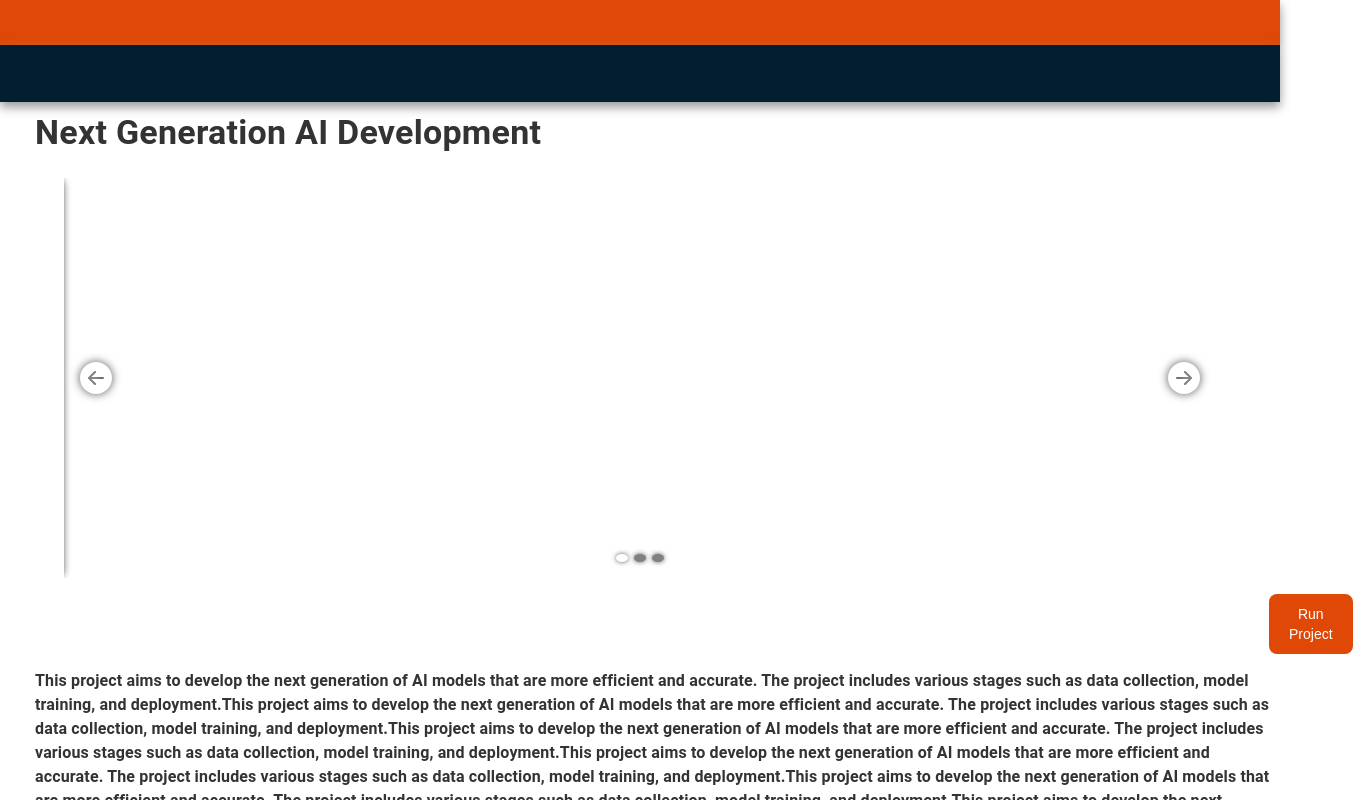
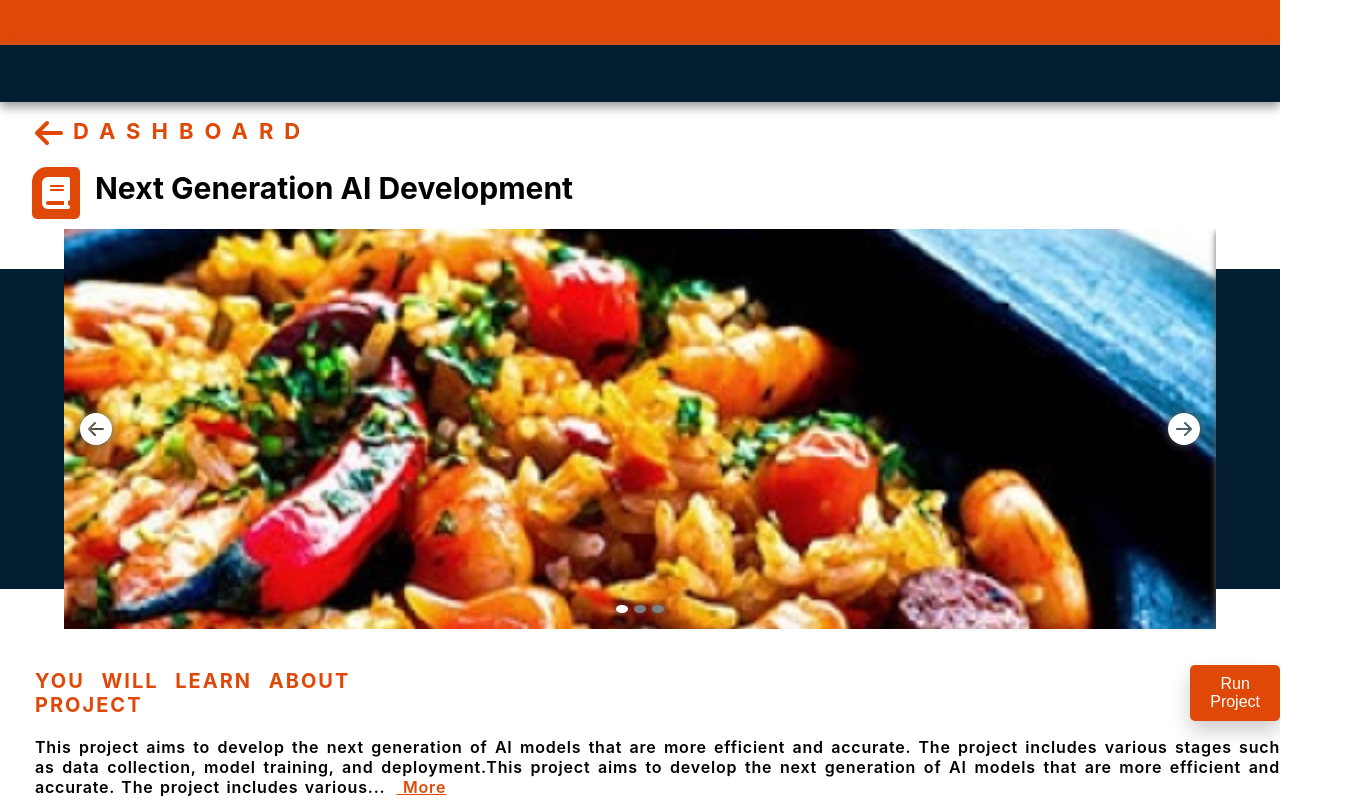
Before and after one commit to hshdacs/Hall_of_Fame, a React (Create React App) app in the folder webui/: page / in a window 1280 px wide. Both pictures are taken after a click on the button 252 px from the left and 452 px from the top of the page. Shown: the top 800 px of the page, 1363 px wide, since content can reach past the window. Built offline with nearby package versions, Linux system fonts and the light colour scheme.

Commit message:
project description screen changes

```diff
--- a/webui/package.json
+++ b/webui/package.json
@@ -5,6 +5,8 @@
   "dependencies": {
     "@emotion/react": "^11.11.4",
     "@emotion/styled": "^11.11.5",
+    "@fortawesome/free-solid-svg-icons": "^6.5.2",
+    "@fortawesome/react-fontawesome": "^0.2.1",
     "@mui/icons-material": "^5.15.18",
     "@mui/material": "^5.15.18",
     "@testing-library/jest-dom": "^5.17.0",
--- /dev/null
+++ b/webui/src/components/ProjectDescription.jsx
@@ -0,0 +1,20 @@
+import React, { useState } from 'react';
+import '../styles/ProjectDescription.css';
+
+const ProjectDescription = ({ description }) => {
+    const [isExpanded, setIsExpanded] = useState(false);
+    const toggleExpand = () => setIsExpanded(!isExpanded);
+
+    const shortDescription = description.split(" ").slice(0, 50).join(" ") + "... ";
+
+    return (
+            <p className="description_text">
+                {isExpanded ? description : shortDescription}
+                <span className="toggle-text" onClick={toggleExpand}>
+                    {isExpanded ? " Show Less" : " More"}
+                </span>
+            </p>
+    );
+};
+
+export default ProjectDescription;
--- a/webui/src/pages/ProjectDetails.jsx
+++ b/webui/src/pages/ProjectDetails.jsx
@@ -1,22 +1,22 @@
 import React, { useState } from 'react';
 import { useParams } from 'react-router-dom';
-import { Container, Grid, Typography } from '@mui/material';
+import { Container, Typography } from '@mui/material';
 import "react-responsive-carousel/lib/styles/carousel.min.css"; // requires a loader
 import { Carousel } from 'react-responsive-carousel';
 import Header from '../components/Header';
 import '../styles/ProjectDetails.css';
 import { BsArrowLeftCircleFill, BsArrowRightCircleFill } from "react-icons/bs";
+import { FontAwesomeIcon } from '@fortawesome/react-fontawesome';
+import { faArrowLeft, faBook } from '@fortawesome/free-solid-svg-icons';
+import appLogo from '../assets/card-image 1.png';
+import ProjectDescription from '../components/ProjectDescription';
 
 const ProjectDetails = ({ projectData }) => {
     const [slide, setSlide] = useState(0);
-    console.log("slide--------->",slide);
-    // Get the project ID from the URL params
     const { projectId } = useParams();
 
-    // Find the project details based on the project ID
     const project = projectData.find((project) => project.id === projectId);
 
-    // If project is not found, display a message
     if (!project) {
         return (
             <Container>
@@ -25,63 +25,63 @@ const ProjectDetails = ({ projectData }) => {
         );
     }
 
-   const nextSlide = () => {
-    console.log("next slide")
+    const nextSlide = () => {
         setSlide((prevSlide) => (prevSlide + 1) % project.images.length);
     };
 
     const prevSlide = () => {
-        console.log("prev slide")
         setSlide((prevSlide) => (prevSlide - 1 + project.images.length) % project.images.length);
     };
+
+    const setCurrentSlide = (index) => {
+        setSlide(index);
+    };
+
     return (
         <div>
             <Header />
-            <div className='appContainer1'>
-                <Typography variant="h4" sx={{ fontWeight: 'bold', marginLeft: '35px', marginTop: '10px' }}>{project.projectTitle}</Typography>
-                {/* Display multiple project images */}
+            <FontAwesomeIcon className='left-arrow' icon={faArrowLeft} size="2xl" />
+            <span className='previous_screen'>DASHBOARD</span>
+            <div className='box'></div>
+                <div>
+                    <div className="icon-box">
+                        <FontAwesomeIcon className='icon-box"' icon={faBook} size="2xl" style={{ color: 'white' }} />
 
-                <div className='carousel'>
-                    <BsArrowLeftCircleFill onClick={prevSlide} className="arrow arrow-left" />
-                    {project.images.map((imageSrc, idx) => (
-                        <img
-                            src={imageSrc}
-                            alt={`Project Image ${idx + 1}`}
-                            key={idx}
-                            className={slide === idx ? "slide" : "slide slide-hidden"}
-                        />
-                    ))}
-                    <BsArrowRightCircleFill
-                        onClick={nextSlide}
-                        className="arrow arrow-right"
-                    />
-                    <span className="indicators">
-                        {project.images.map((_, idx) => (
+                    </div>
+                    <span className='project_title'>{project.projectTitle}</span>
+                </div>
+                <div className="carousel">
+                    <BsArrowLeftCircleFill className="arrow arrow-left" onClick={prevSlide} />
+                    <Carousel selectedItem={slide} showArrows={false} showIndicators={false} showStatus={false} showThumbs={false}>
+                        {project.images.map((image, index) => (
+                            <div key={index} className={`slide ${slide === index ? '' : 'slide-hidden'}`}>
+                                <img src={image} alt={`Project image ${index + 1}`} className="carousel-image" />
+                            </div>
+                        ))}
+                    </Carousel>
+                    <BsArrowRightCircleFill className="arrow arrow-right" onClick={nextSlide} />
+                    <div className="indicators">
+                        {project.images.map((_, index) => (
                             <button
-                                key={idx}
-                                className={slide === idx ? "indicator" : "indicator indicator-inactive"}
-                                onClick={() => setSlide(idx)}
-                            ></button>
+                                key={index}
+                                className={`indicator ${slide === index ? 'indicator-active' : 'indicator-inactive'}`}
+                                onClick={() => setCurrentSlide(index)}
+                            />
                         ))}
-                    </span>
-
+                    </div>
                 </div>
-                <div className='button-container'>
-                    <button className='button'>Run Project</button>
-                </div>
-                 <Typography variant="body1" sx={{ marginLeft: '35px', fontWeight:'bold',marginTop:'15px'}} gutterBottom>{project.longDescription}</Typography>
-                 <Typography variant="subtitle1" sx={{ marginLeft: '35px', fontWeight:'bold',marginTop:'15px'}} >Team: {project.teamName}</Typography>
-      <Typography variant="subtitle1" sx={{ marginLeft: '35px', fontWeight:'bold',marginTop:'15px'}} >Status: {project.status}</Typography>
-      <Typography variant="subtitle1" sx={{ marginLeft: '35px', fontWeight:'bold',marginTop:'15px'}} >Labels: {project.labels.join(',')}</Typography>
-      <Typography variant="subtitle1" sx={{ marginLeft: '35px', fontWeight:'bold',marginTop:'15px'}} >Technologies Used: {project.technologiesUsed.join(', ')}</Typography>
-      <Typography variant="subtitle1" sx={{ marginLeft: '35px', fontWeight:'bold',marginTop:'15px'}} >GitHub URL: <a href={project.githubUrl} target="_blank" rel="noopener noreferrer">{project.githubUrl}</a></Typography>
-      <Typography variant="subtitle1" sx={{ marginLeft: '35px', fontWeight:'bold',marginTop:'15px'}} >Docker Image URL: <a href={project.dockerImageUrl} target="_blank" rel="noopener noreferrer">{project.dockerImageUrl}</a></Typography>
+            <div className="container">
+                <p className="description">YOU    WILL    LEARN     ABOUT    PROJECT</p>
+                <span><button className="run_btn">Run Project</button></span>
             </div>
+            <div className="desc_container">
+            <ProjectDescription description={project.longDescription} />
+        </div>
+        <div className="tech_container">
+           <p className='tech_title'>Technology Used</p>
+        </div>
         </div>
     );
 };
 
 export default ProjectDetails;
-
-
-//project.images.map
--- /dev/null
+++ b/webui/src/styles/ProjectDescription.css
@@ -0,0 +1,19 @@
+.description_text {
+    white-space: pre-wrap; /* Preserves whitespace and line breaks */
+    word-spacing: 0.1em;
+    letter-spacing: 0.05em;
+    margin-bottom: 10px;
+    display: inline; /* Ensures the paragraph stays inline */
+    font-weight: 600;
+}
+
+.toggle-text {
+    color: #DF4807; /* Highlight color */
+    cursor: pointer;
+    text-decoration: underline; /* Optional: makes it look more like a link */
+    margin-left: 5px; /* Slight spacing to separate from the ellipsis */
+}
+
+.toggle-text:hover {
+    color: #c43f06; /* Darker color on hover */
+}
--- a/webui/src/styles/ProjectDetails.css
+++ b/webui/src/styles/ProjectDetails.css
@@ -5,10 +5,18 @@
   flex-direction: column;
 }
 
+.box {
+    background-color: #021E30;
+    position: absolute;
+    margin-top: 120px;
+    height: 40%;
+    width: 100%;
+}
 .project_title  {
     margin-top: 15px;
-    margin-left: 35px;
-    font-weight: bold
+    margin-left: 15px;
+    font-weight: bold;
+    font-size: 30px;
 }
 .carousel {
     position: relative; /* Changed to relative to avoid absolute positioning issues */
@@ -19,7 +27,7 @@
     height: 400px;
     margin: auto; /* Added margin to center the carousel horizontally */
     overflow: hidden;
-    margin-top:24px
+    margin-top:10px
 }
 
 .slide {
@@ -111,3 +119,87 @@
     margin-right: 10px;
     margin-left: 1269px;
 }
+
+.left-arrow {
+    color: #DF4807;
+    margin-top: 15px;
+    margin-left:35px;
+
+}
+
+.previous_screen {
+    font-weight: bold;
+    color: #DF4807;
+    margin-left:10px;
+    font-size: 22px;
+    letter-spacing: 0.5em;
+}
+
+.icon-box {
+    display: inline-block;
+    padding: 8px; /* Adjust padding as needed */
+    border: 2px solid #DF4807; /* Adjust border size and color as needed */
+    border-radius: 15px 5px 5px 5px; /* Individual border radius values for each corner */
+    background-color: #DF4807; /* Optional: add background color */
+    margin-top: 18px;
+    margin-left: 32px;
+}
+
+.container {
+    margin-top: 20px;
+    display: flex;
+    align-items: center; /* Align items vertically centered */
+}
+
+.description {
+    word-spacing: 0.5em; /* Adjust the value for word spacing */
+    letter-spacing: 0.1em; /* Adjust the value for letter spacing */
+    margin-right: 20px; /* Add some space between the text and the button */
+    color: #DF4807;
+    font-weight: bold;
+    font-size:20px;
+    margin-left:35px
+}
+
+.run_btn {
+    background-color: #DF4807; /* Background color */
+    color: #fff; /* Text color */
+    border: none; /* Remove default border */
+    padding: 10px 20px; /* Padding inside the button */
+    border-radius: 5px; /* Rounded corners */
+    font-size: 16px; /* Font size */
+    cursor: pointer; /* Pointer cursor on hover */
+    transition: background-color 0.3s ease; /* Smooth transition for hover effect */
+    margin-left:780px;
+    box-shadow: 0 10px 20px rgba(0, 0, 0, 0.2);
+}
+
+.run_btn:hover {
+    background-color: #c43f06; /* Darker background on hover */
+}
+
+.run_btn:focus {
+    outline: none; /* Remove focus outline */
+    box-shadow: 0 0 0 3px rgba(223, 72, 7, 0.5); /* Add a focus shadow */
+}
+
+.desc_container {
+    margin-left:35px;
+    max-width: 1360px;
+    text-align: justify;
+}
+
+.tech_container {
+    background-color: #D9D9D9;
+    display: flex;
+    justify-content: center;
+    align-items: center;
+    margin-top: 20px;
+    width: 90%;
+    margin-left:65px
+}
+
+.tech_title {
+    font-size: 30px;
+    font-weight: bold;
+}
```
Also changed, not shown: 1 other file (tests, documents, lock files or other folders).
